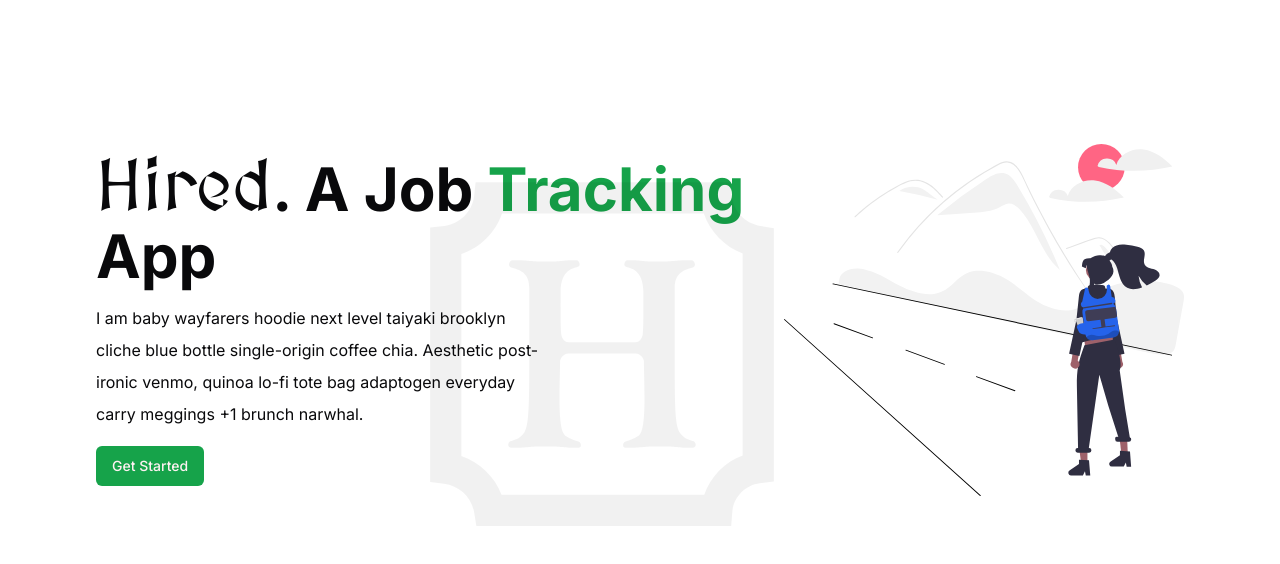
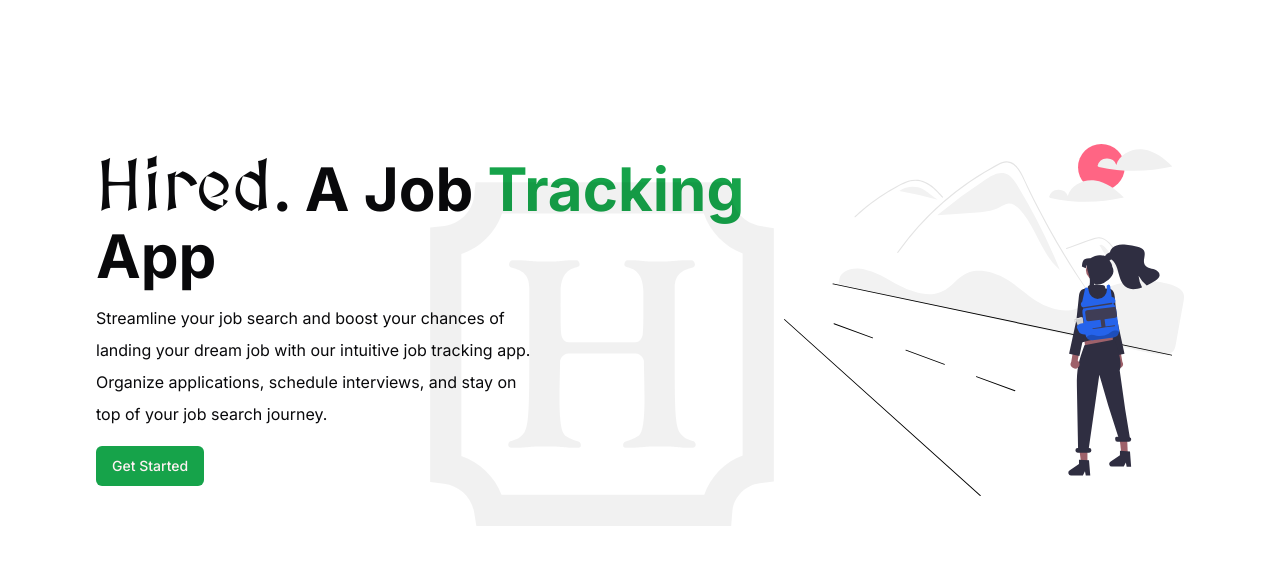
Before and after one commit to Ninja-Jutsu/hired, a Next.js app: page / in a window 1280 px wide. Shown: the top 564 px of the page. Built offline with nearby package versions, Linux system fonts and the light colour scheme.

Commit message:
Change landing page text

```diff
--- a/app/page.tsx
+++ b/app/page.tsx
@@ -28,8 +28,7 @@ export default function Home() {
             <span className='text-primary'>Tracking</span> App
           </h1>
           <p className='leading-loose max-w-md mt-4 '>
-            I am baby wayfarers hoodie next level taiyaki brooklyn cliche blue bottle single-origin coffee chia.
-            Aesthetic post-ironic venmo, quinoa lo-fi tote bag adaptogen everyday carry meggings +1 brunch narwhal.
+          Streamline your job search and boost your chances of landing your dream job with our intuitive job tracking app. Organize applications, schedule interviews, and stay on top of your job search journey.
           </p>
           <Button
             asChild
```
